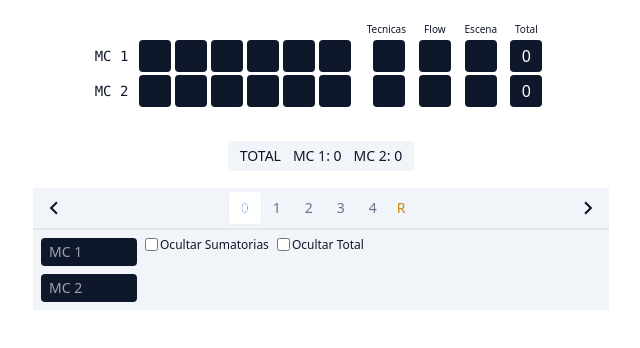
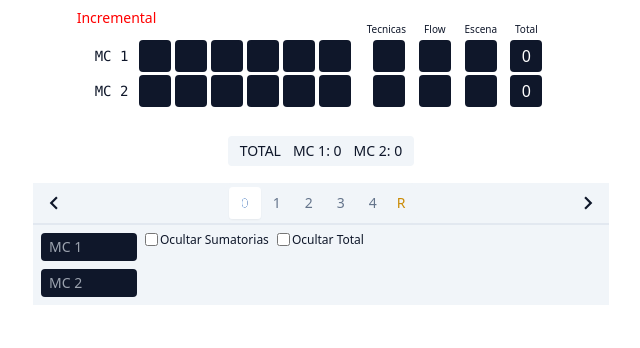
Before and after one commit to orlandodiazc/voting-battles, a React (Vite) app: page / in a window 1280 px wide. Shown: the top 348 px of the page, without its empty margins (319-959 px from the left). Built offline with nearby package versions, Linux system fonts and the light colour scheme.

Commit message:
Add name to TableBody

```diff
--- a/src/components/board.tsx
+++ b/src/components/board.tsx
@@ -21,7 +21,7 @@ export default function Board() {
 						key={stageIdx}
 						className="flex justify-center items-end"
 					>
-						<TableBody setup={setup}>
+						<TableBody setup={setup} stageName={name}>
 							{draftPlayers.map(({ id: playerId, name }) => {
 								const { values, extraValues } = scores[playerId][stageIdx];
 								return (
--- a/src/components/ui/vote-table.tsx
+++ b/src/components/ui/vote-table.tsx
@@ -1,14 +1,21 @@
 import { ReactNode } from "react";
+
+import { RovingTabindexRoot } from "../roving-tabindex";
 
 export default function TableBody({
 	setup,
 	children,
+	stageName,
 }: {
 	children: ReactNode;
 	setup: number[];
+	stageName: string;
 }) {
 	return (
-		<div className="h-[120px]">
+		<div className="h-[115px] relative">
+			<h2 className="text-sm text-destructive absolute -left-4 -top-3">
+				{stageName}
+			</h2>
 			<table className="border-separate border-spacing-px mx-auto">
 				<thead>
 					<tr className="text-[10px] text-center">
@@ -19,7 +26,9 @@ export default function TableBody({
 						<th>Total</th>
 					</tr>
 				</thead>
-				<tbody>{children}</tbody>
+				<RovingTabindexRoot as="tbody" active={{ rowId: 0, cellId: 0 }}>
+					{children}
+				</RovingTabindexRoot>
 			</table>
 		</div>
 	);
```
